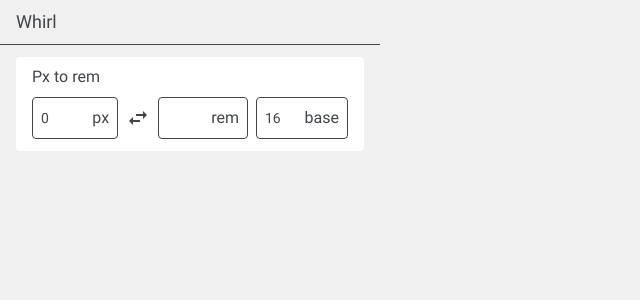
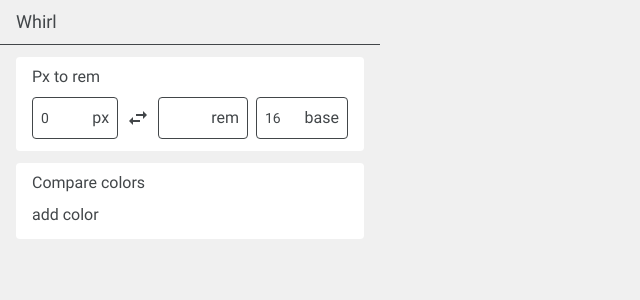
Before and after one commit to nickxgrom/whirl, a React (Vite) app: page / in a window 1280 px wide. Shown: the top 300 px of the page, without its empty margins (0-640 px from the left). Built offline with nearby package versions, Linux system fonts and the light colour scheme.

Commit message:
draft(src/components/CompareColors.jsx)

```diff
--- a/src/App.jsx
+++ b/src/App.jsx
@@ -1,6 +1,7 @@
 import styles from "./styles/index.css"
 import PxToRem from "./components/PxToRem.jsx"
 import Header from "./components/Header.jsx";
+import CompareColors from "./components/CompareColors.jsx";
 
 function App() {
     return (
@@ -8,6 +9,7 @@
             <Header />
             <div className="container">
                 <PxToRem />
+                <CompareColors />
             </div>
         </div>
     )
--- /dev/null
+++ b/src/components/CompareColors.jsx
@@ -0,0 +1,56 @@
+import WInput from "./shared/input/WInput.jsx";
+import {useState} from "react";
+
+function CompareColors({}) {
+    const [colors, setColors] = useState({})
+
+    const [counter, setCounter] = useState(0)
+
+    function addColor() {
+        const newColors = {
+            ...colors,
+            [`color${counter}`]: {
+                id: counter,
+                type: "hex",
+                color: "#ffffff"
+            }
+        }
+        setCounter(counter + 1)
+        setColors(newColors)
+    }
+
+    function handleInput(e, id) {
+        const newColors = {
+            ...colors,
+            [`color${id}`]: {
+                id: id,
+                type: "hex",
+                color: e.target.value
+            }
+        }
+        setColors(newColors)
+    }
+
+    const inputs = Object.keys(colors).map((color, index) =>
+        <WInput
+            key={colors[color].id}
+            appendText={colors[color].type}
+            value={colors[color].color}
+            onChange={(e) => (handleInput(e, colors[color].id))}
+        />
+    )
+
+    return (
+        <div className="section-card">
+            <div className="section-title">Compare colors</div>
+            <div className="flex gap-2">
+                {inputs}
+            </div>
+            <div onClick={addColor}>
+                add color
+            </div>
+        </div>
+    )
+}
+
+export default CompareColors
```
